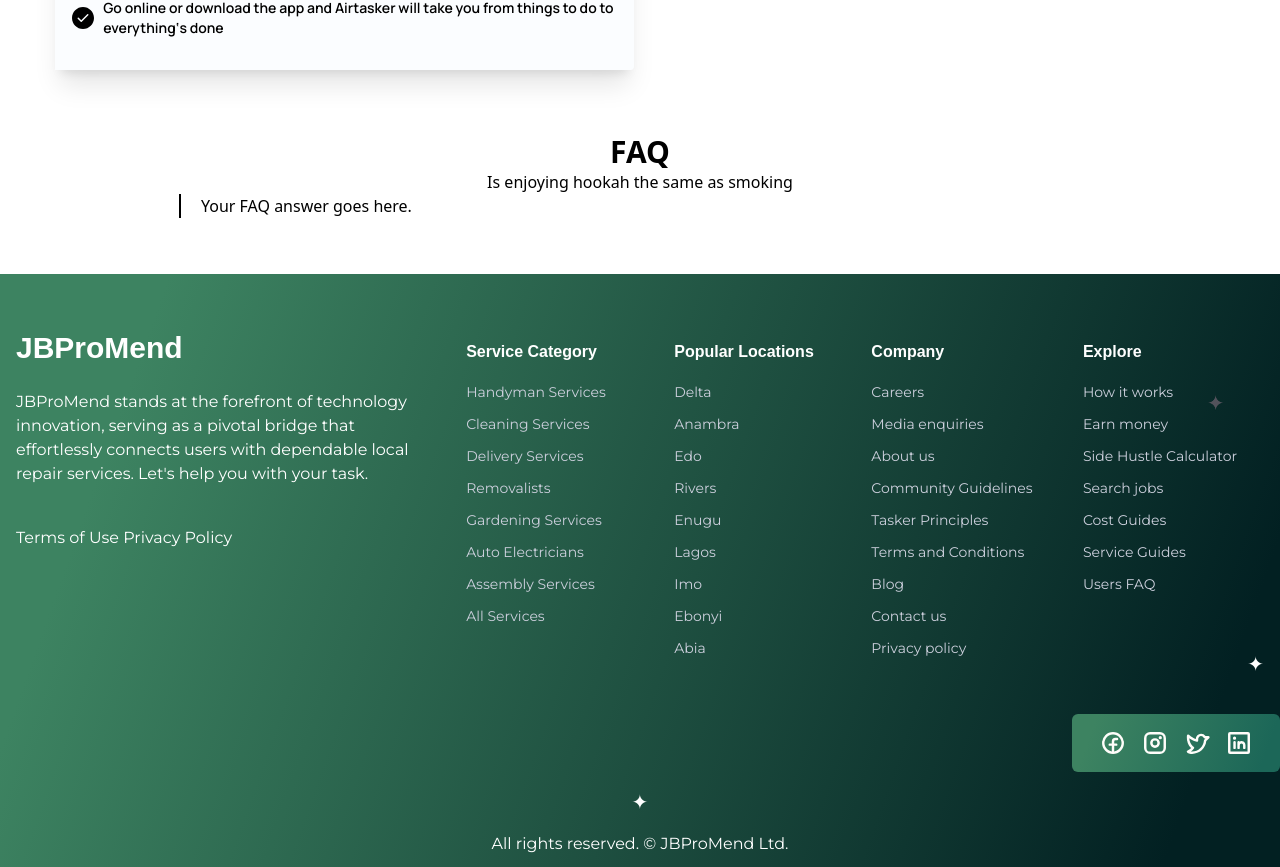
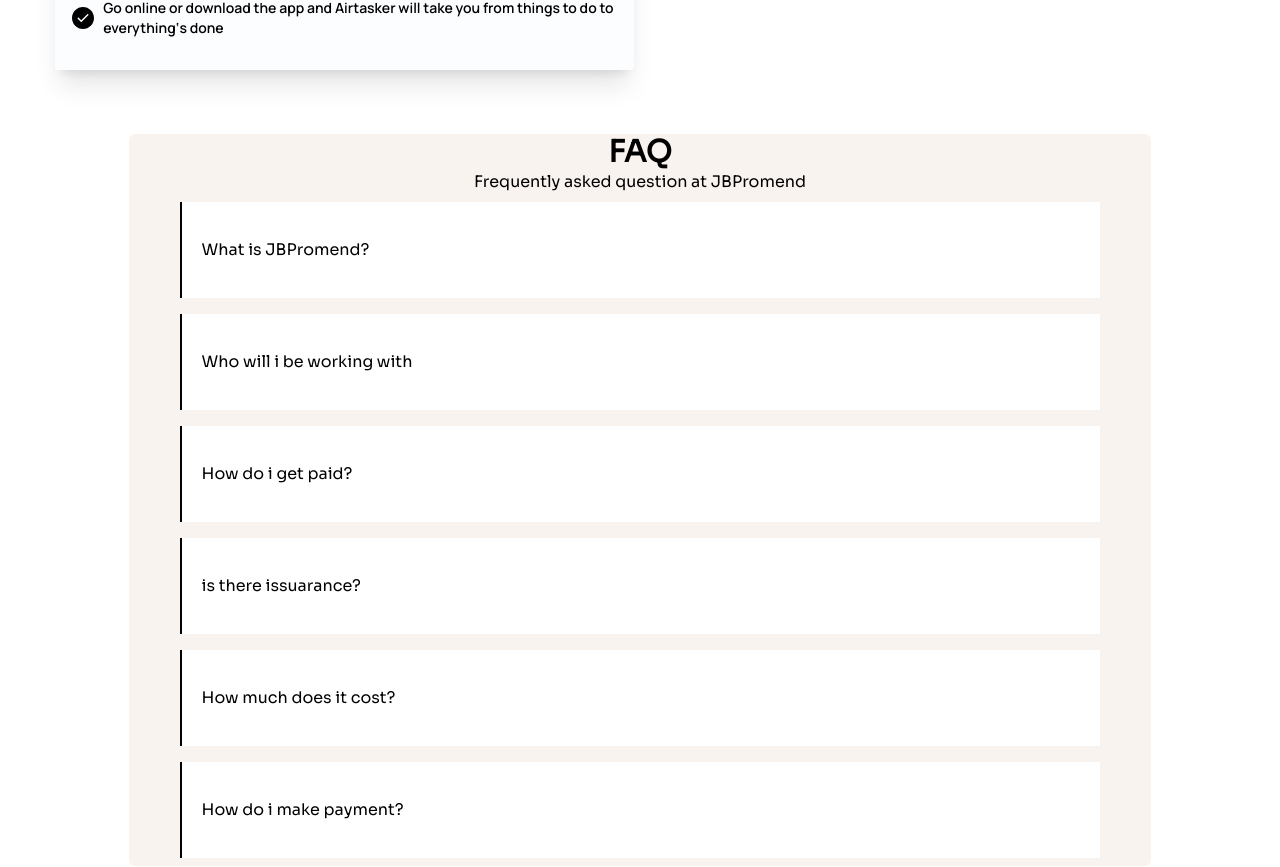
Before and after one commit to Elochukwu3/jb-task-searvice, a Next.js app: page /aboutUs in a window 1280 px wide. Shown: the part 1292-2159 px from the top of the page. Built offline with nearby package versions, Linux system fonts and the light colour scheme; a web font is replaced by a local one.

Commit message:
update: about component styles

```diff
--- a/app/(company)/(routes)/aboutUs/components/AboutFaq.tsx
+++ b/app/(company)/(routes)/aboutUs/components/AboutFaq.tsx
@@ -1,24 +1,33 @@
-"use client"
-import React from 'react'
+"use client";
+import React from "react";
 import useCollapseAll from "@hooks/useCollapseAll";
+import { faq } from "@db/constants/faq";
 
 function AboutFaq() {
   const { collapse, handler } = useCollapseAll();
   return (
-    <div className='w-[94%] max-w-[922px] mx-auto'>
-      <h2 className='text-3xl text-center font-semibold'>FAQ</h2>
-      <span className='block mx-auto'></span>
+    <div className="w-[94%] max-w-[1022px] font-sora mx-auto bg-[#F9F3EF] rounded-md">
+      <h2 className="text-3xl text-center font-semibold">FAQ</h2>
+      <span className="block mx-auto"></span>
       <div>
-        <p className='text-center'>Is enjoying hookah the same as smoking </p>
-        <div className='border-l-2 pl-5 border-black'>
-        <p className='' onClick={()=>handler(1)}>Your FAQ answer goes here.</p>
-        <div className={`overflow-hidden transition-[max-height] duration-300 ${collapse ? "max-h-80" : "max-h-0"}`}>
-          <p className='faq-text'>Your FAQ answer goes here.</p>
+        <p className="text-center">Frequently asked question at JBPromend</p>
+        <div className="space-y-4 w-11/12 mx-auto p-2 ">
+          {faq.map(({quest, ans}, i)=>(
+          <div key={`key${quest}`} onClick={() =>handler(i)} className="bg-[#ffffff] border-l-2 px-5 py-3 hover:border-[#ffffff] border-black hover:bg-custom-dark hover:text-[#ffffff] transition-colors duration-300 ">
+            <p className="py-6">{quest}</p>
+            <div
+              className={`overflow-hidden text-sm transition-[max-height] duration-300 ${
+                collapse === i? "max-h-80" : "max-h-0"
+              }`}
+            >
+              {ans}
+            </div>
+          </div>))}
         </div>
-        </div>
+
       </div>
     </div>
-  )
+  );
 }
 
 export default AboutFaq;
```
